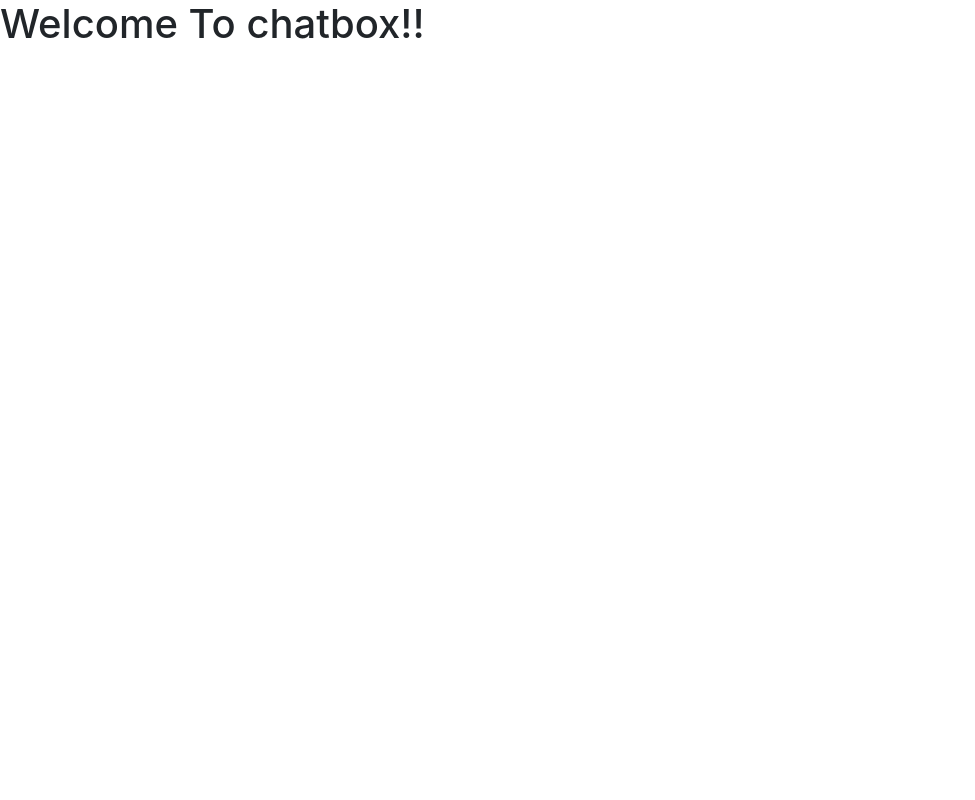
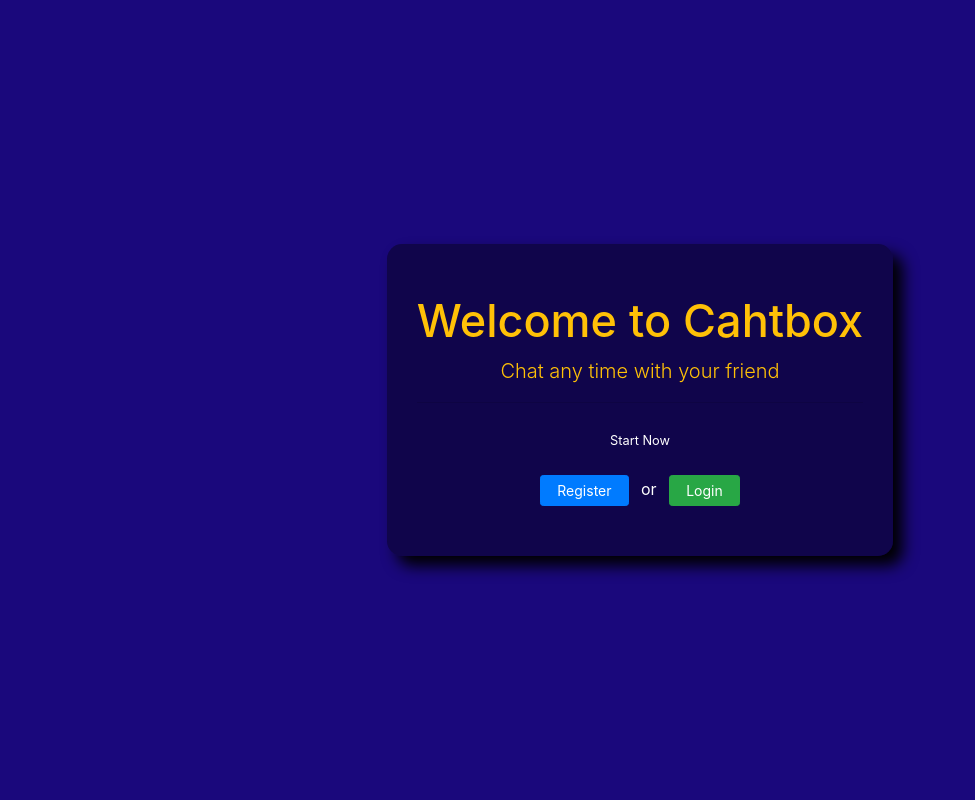
Before and after one commit to IA-Masum/chatbox, a PHP site: page / in a window 1280 px wide. Shown: the whole page, without its empty margins (0-975 px from the left). Run offline with PHP 8.4, Linux system fonts and the light colour scheme; some libraries are stand-ins or nearby versions.

Commit message:
welcome page design completed

```diff
--- a/css/my-custom.css
+++ b/css/my-custom.css
@@ -0,0 +1,23 @@
+body, html{
+  height: 100%;
+}
+
+.ful{
+  background-color: rgb(26, 8, 124);
+  height: 100%;
+}
+
+.text-tomato{
+  color: tomato;
+}
+
+.box{
+  background-color: rgba(0, 0, 0, 0.4);
+  padding: 50px 30px;
+  border-radius: 15px;
+  box-shadow: 10px 10px 15px rgb(0, 0, 0);
+}
+
+.title{
+  font-size: 45px;
+}
--- a/index.php
+++ b/index.php
@@ -1,5 +1,6 @@
 <!DOCTYPE html>
 <html lang="en">
+
 <head>
   <meta charset="UTF-8">
   <meta name="viewport" content="width=device-width, initial-scale=1.0">
@@ -11,9 +12,26 @@
   <!-- My Custom CSS -->
   <link rel="stylesheet" href="css/my-custom.css">
 </head>
+
 <body>
 
-<h1>Welcome To chatbox!!</h1>
+  <div class="ful text-warning d-flex text-center justify-content-center align-items-center">
+    <div class="box">
+      <h1 class="title">Welcome to Cahtbox</h1>
+      <p class="lead">Chat any time with your friend</p>
+      <hr>
+      <div class="mt-4 text-white ">
+        <small class="mt-2">Start Now</small>
+        <br>
+        <br>
+        <a href = "register.php" class="btn btn-primary btn-sm px-3 mx-2">Register</a>
+         or
+        <a href = "login.php" class="btn btn-sm px-3 btn-success mx-2">Login</a>
+      </div>
+    </div>
+
+  </div>
+  </div>
 
 </body>
 
@@ -25,4 +43,5 @@
 <script src="js/bootstrap.min.js"></script>
 <!-- FontAwesome -->
 <script src="https://kit.fontawesome.com/e630ea84f8.js"></script>
+
 </html>
```
Also changed, not shown: images/banner_02.jpg (added).
